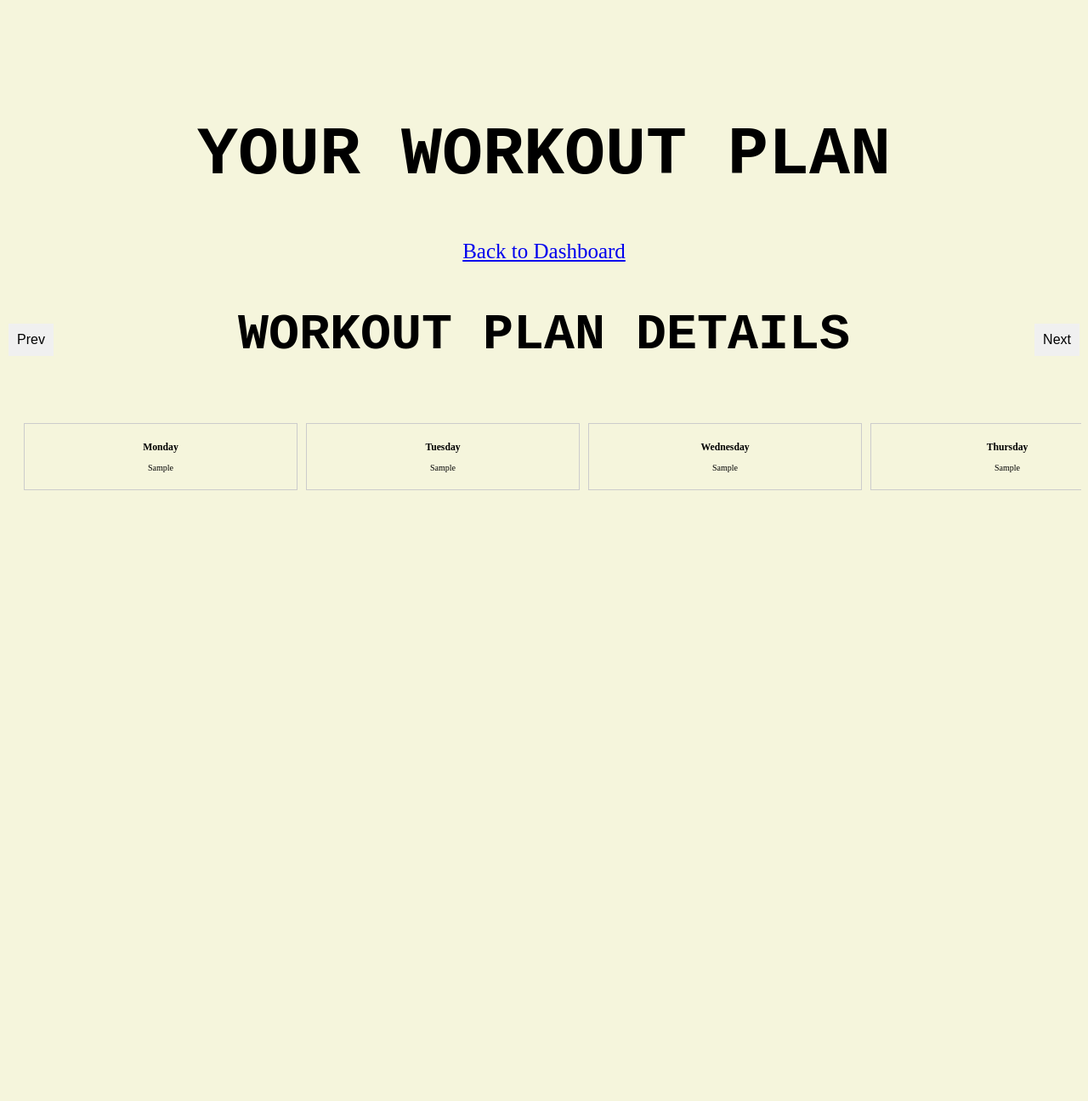
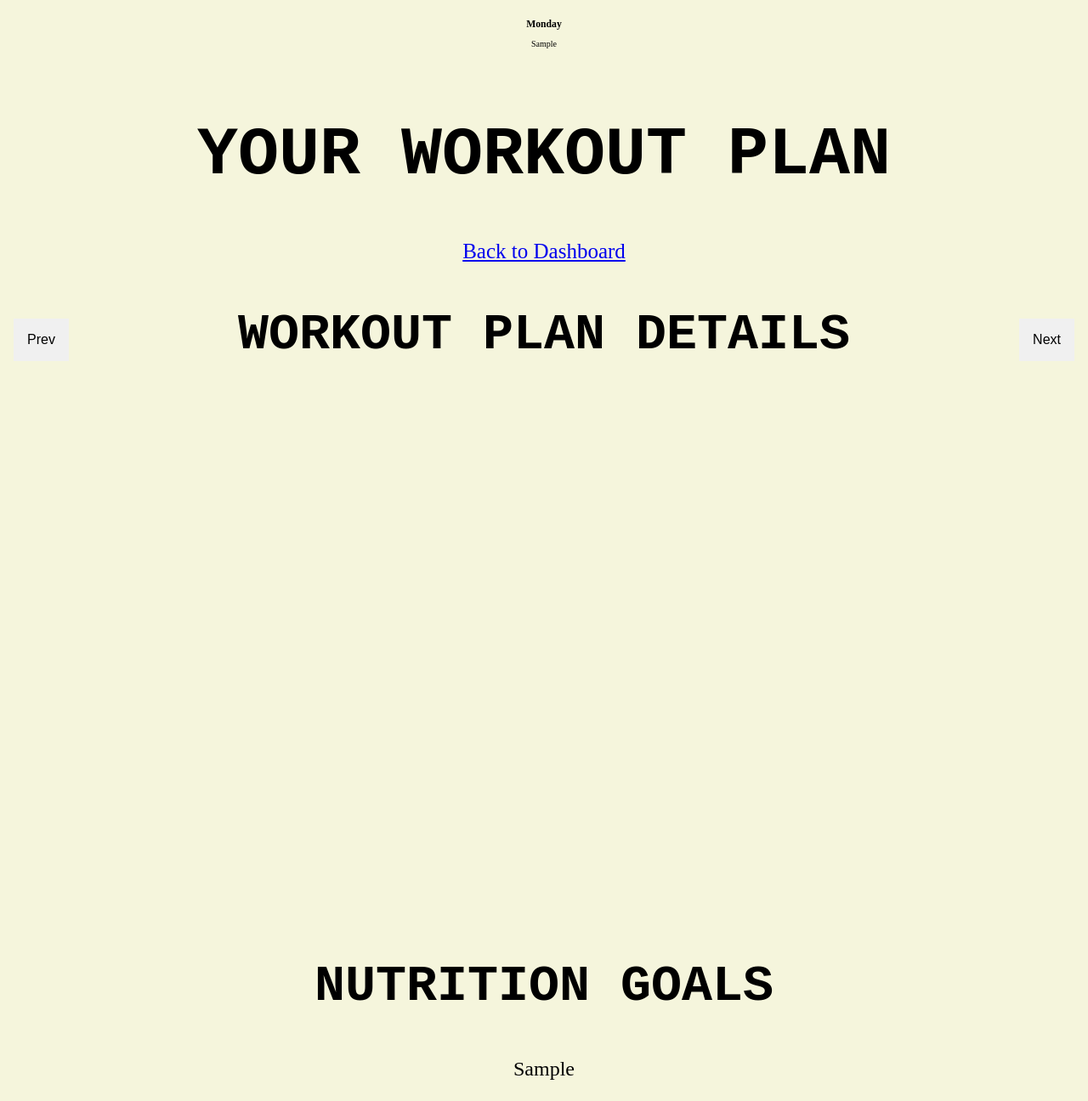
Before and after one commit to immanuella1/workoutplan, a Flask app: page /workout in a window 1280 px wide. Shown: the whole page at 85% size. Before the commit the page ends 577 px from the top, so only its background shows below. Run offline with Flask 3, Linux system fonts and the light colour scheme; a user stored in the database is signed in; tables that the repository leaves empty hold one stand-in row (values such as "Sample post").

Commit message:
fixed issue with workout display

```diff
--- a/app/static/style.css
+++ b/app/static/style.css
@@ -91,23 +91,28 @@ body{
    display: flex;
    overflow-x: scroll;
    white-space: nowrap;
-   padding: 20px;
+   padding: 30em;
    scroll-behavior: smooth;
 }
 .day {
-   min-width: 300px;
-   border: 1px solid #ccc;
-   margin-right: 10px;
-   padding: 10px;
-   display: inline-block;
+   display: none;
+   position: absolute;
+   width: 100%;
+   top: 0;
+   left: 0;
+   padding: 1em;
+   box-sizing: border-box;
+}
+.day.active {
+   display: block;
 }
 
 .prev-btn, .next-btn {
    position: fixed;
    top: 50%;
    transform: translateY(-50%);
-   padding: 10px;
-   font-size: 16px;
+   padding: 1em;
+   font-size: 1.6em;
    background-color: #f0f0f0;
    border: none;
    cursor: pointer;
@@ -115,9 +120,9 @@ body{
 }
 
 .prev-btn {
-   left: 10px;
+   left: 1em;
 }
 
 .next-btn {
-   right: 10px;
+   right: 1em;
 }
--- a/app/templates/workout.html
+++ b/app/templates/workout.html
@@ -19,40 +19,44 @@
         <h2>Workout Plan Details</h2>
       </div>
       <div class="workout-container">
-        <div class="day">
+        <div class="day active" data-day="0">
             <h3>Monday</h3>
             <p>{{ workout_plan.monday }}</p>
         </div>
-        <div class="day">
+        <div class="day" data-day="1">
             <h3>Tuesday</h3>
             <p>{{ workout_plan.tuesday }}</p>
         </div>
-        <div class="day">
+        <div class="day" data-day="2">
             <h3>Wednesday</h3>
             <p>{{ workout_plan.wednesday }}</p>
         </div>
-        <div class="day">
+        <div class="day" data-day="3">
             <h3>Thursday</h3>
             <p>{{ workout_plan.thursday }}</p>
         </div>
-        <div class="day">
+        <div class="day" data-day="4">
             <h3>Friday</h3>
             <p>{{ workout_plan.friday }}</p>
         </div>
-        <div class="day">
+        <div class="day" data-day="5">
             <h3>Saturday</h3>
             <p>{{ workout_plan.saturday }}</p>
         </div>
-        <div class="day">
+        <div class="day" data-day="6">
             <h3>Sunday</h3>
             <p>{{ workout_plan.sunday }}</p>
         </div>
-        <button class="prev-btn">Prev</button>
+    </div>
+
+    <button class="prev-btn">Prev</button>
     <button class="next-btn">Next</button>
-        <div class="day">
-            <h3>Nutrition Goals</h3>
-            <p>{{ workout_plan.nutrition_goals }}</p>
-        </div>
+
+    <div class="heading_style">
+        <h2>Nutrition Goals</h2>
+    </div>
+    <div class="text_size">
+        <p>{{ workout_plan.nutrition_goals }}</p>
     </div>
       {% else %}
       <div class="text_size">
@@ -68,16 +72,28 @@
     <script src="https://ajax.googleapis.com/ajax/libs/jquery/3.5.1/jquery.min.js"></script>
     <script>
         $(document).ready(function() {
-            var container = $('.workout-container');
-            var scrollDistance = container.outerWidth();
+            var currentDay = 0;
+            var totalDays = $('.day').length;
+
+            function showDay(day) {
+                $('.day').removeClass('active').eq(day).addClass('active');
+            }
 
             $('.next-btn').click(function() {
-                container.animate({ scrollLeft: '+=' + scrollDistance }, 'slow');
+                if (currentDay < totalDays - 1) {
+                    currentDay++;
+                    showDay(currentDay);
+                }
             });
 
             $('.prev-btn').click(function() {
-                container.animate({ scrollLeft: '-=' + scrollDistance }, 'slow');
+                if (currentDay > 0) {
+                    currentDay--;
+                    showDay(currentDay);
+                }
             });
+
+            showDay(currentDay); // Initialize the first day view
         });
     </script>
   </body>
```
